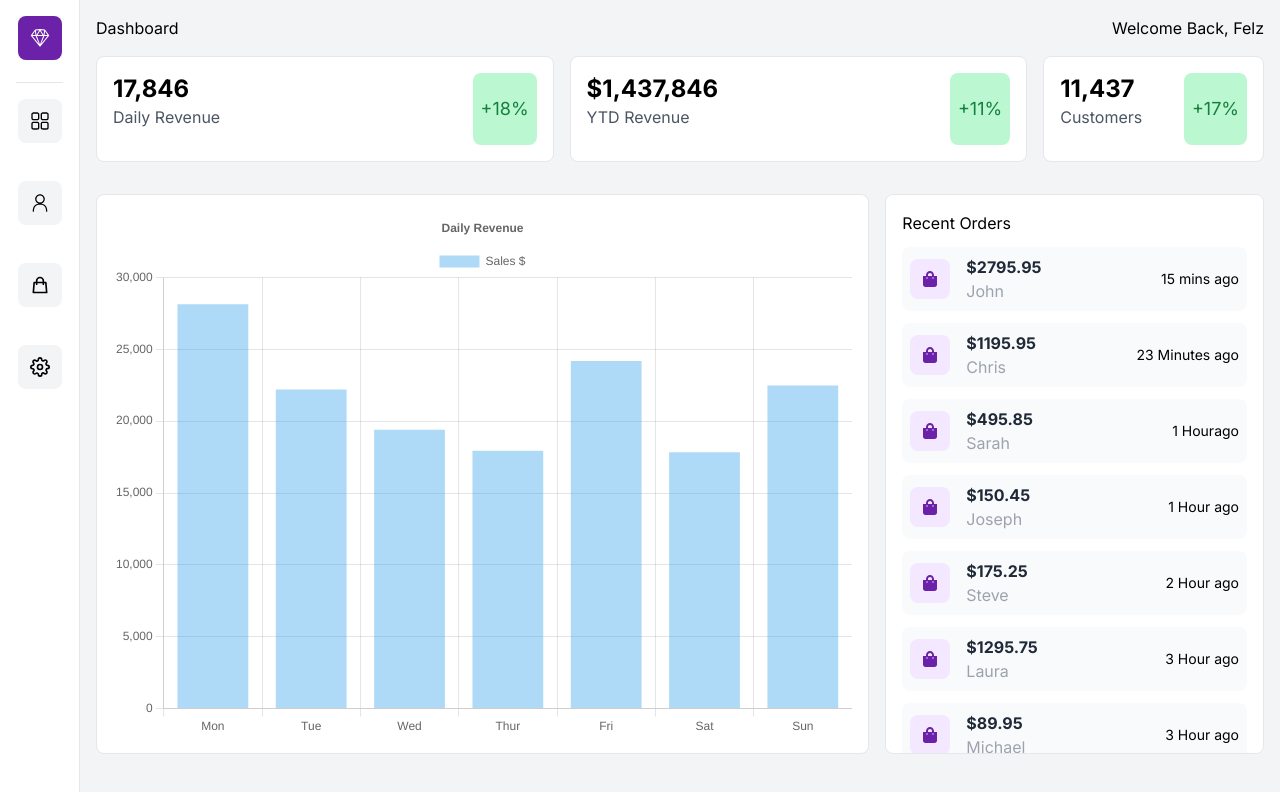
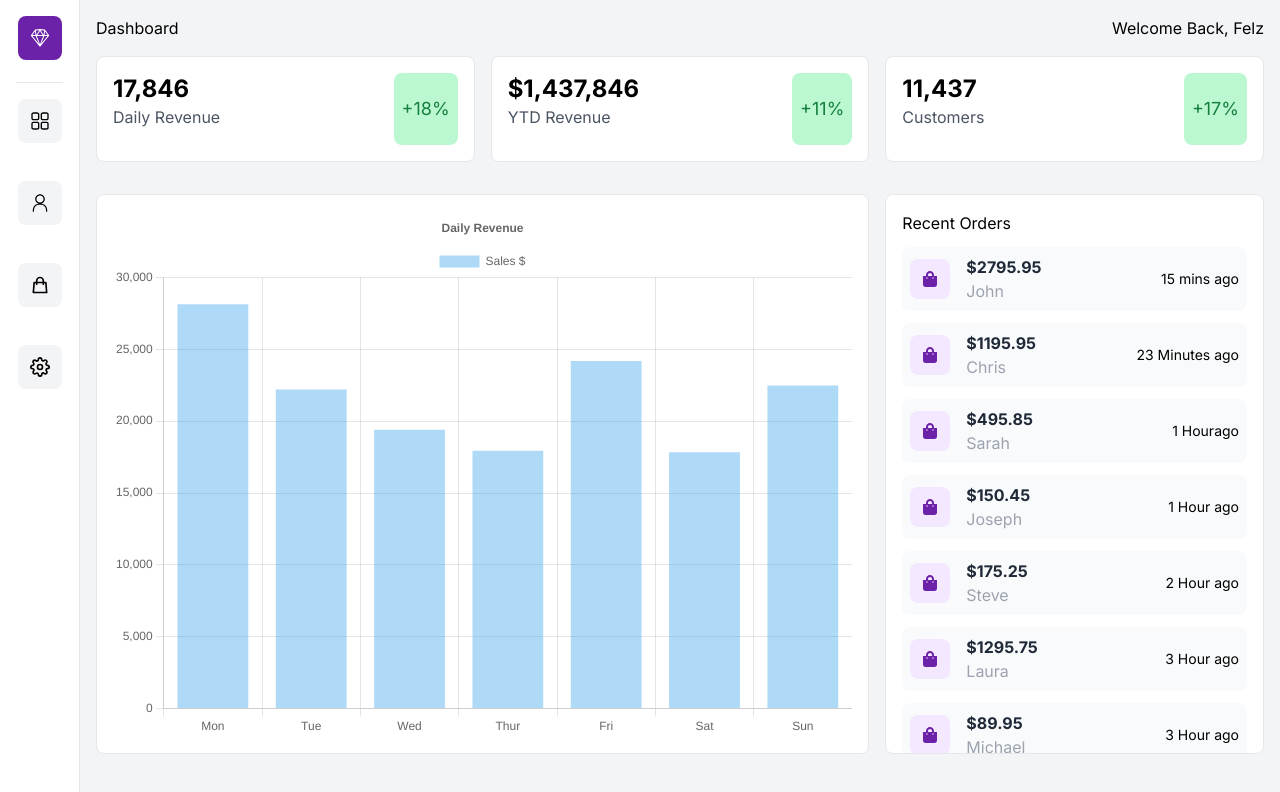
Before and after one commit to Liciacodes/Customer-and-Order-Dashboard, a Next.js app: page / in a window 1280 px wide. Shown: the top 792 px of the page. Built offline with nearby package versions, Linux system fonts and the light colour scheme.

Commit message:
fixed the top cards

```diff
--- a/src/app/components/TopCards.jsx
+++ b/src/app/components/TopCards.jsx
@@ -2,8 +2,8 @@ import React from "react";
 
 const TopCards = () => {
   return (
-    <div className="grid lg:grid-cols-5 gap-4 p-4">
-      <div className="lg:col-span-2 col-span-1 bg-white flex justify-between w-full border p-4 rounded-lg">
+    <div className="grid lg:grid-cols-3 gap-4 p-4">
+      <div className="col-span-1 bg-white flex justify-between w-full border p-4 rounded-lg">
         <div className="flex flex-col w-full pb-4">
           <p className="text-2xl font-bold ">17,846</p>
           <p className="text-gray-600 ">Daily Revenue</p>
@@ -12,7 +12,7 @@ const TopCards = () => {
           <span className="text-green-700 text-lg">+18%</span>
         </p>
       </div>
-      <div className="lg:col-span-2 col-span-1 bg-white flex justify-between w-full border p-4 rounded-lg">
+      <div className=" col-span-1 bg-white flex justify-between w-full border p-4 rounded-lg">
         <div className="flex flex-col w-full pb-4">
           <p className="text-2xl font-bold ">$1,437,846</p>
           <p className="text-gray-600 ">YTD Revenue</p>
@@ -21,7 +21,7 @@ const TopCards = () => {
           <span className="text-green-700 text-lg">+11%</span>
         </p>
       </div>
-      <div className=" bg-white flex justify-between w-full border p-4 rounded-lg">
+      <div className="col-span-1 bg-white flex justify-between w-full border p-4 rounded-lg">
         <div className="flex flex-col w-full pb-4">
           <p className="text-2xl font-bold ">11,437</p>
           <p className="text-gray-600 ">Customers</p>
```
